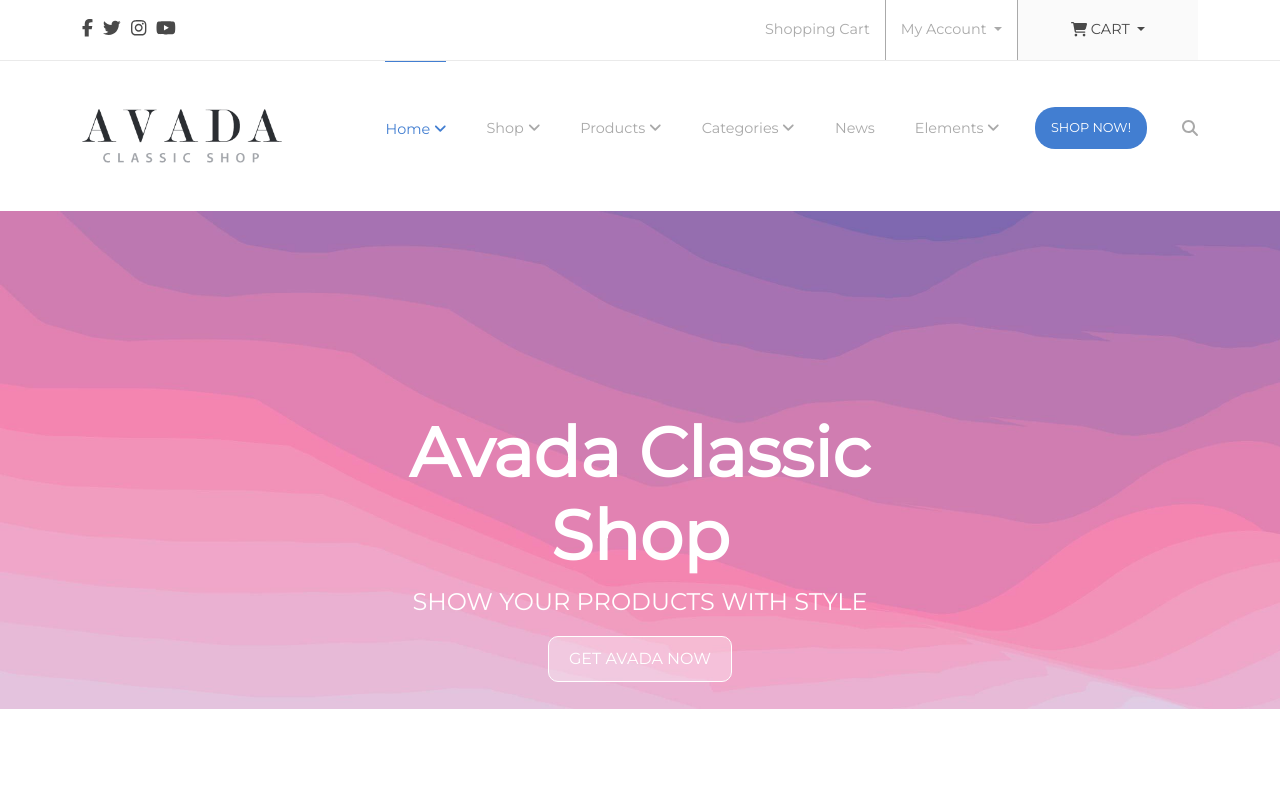
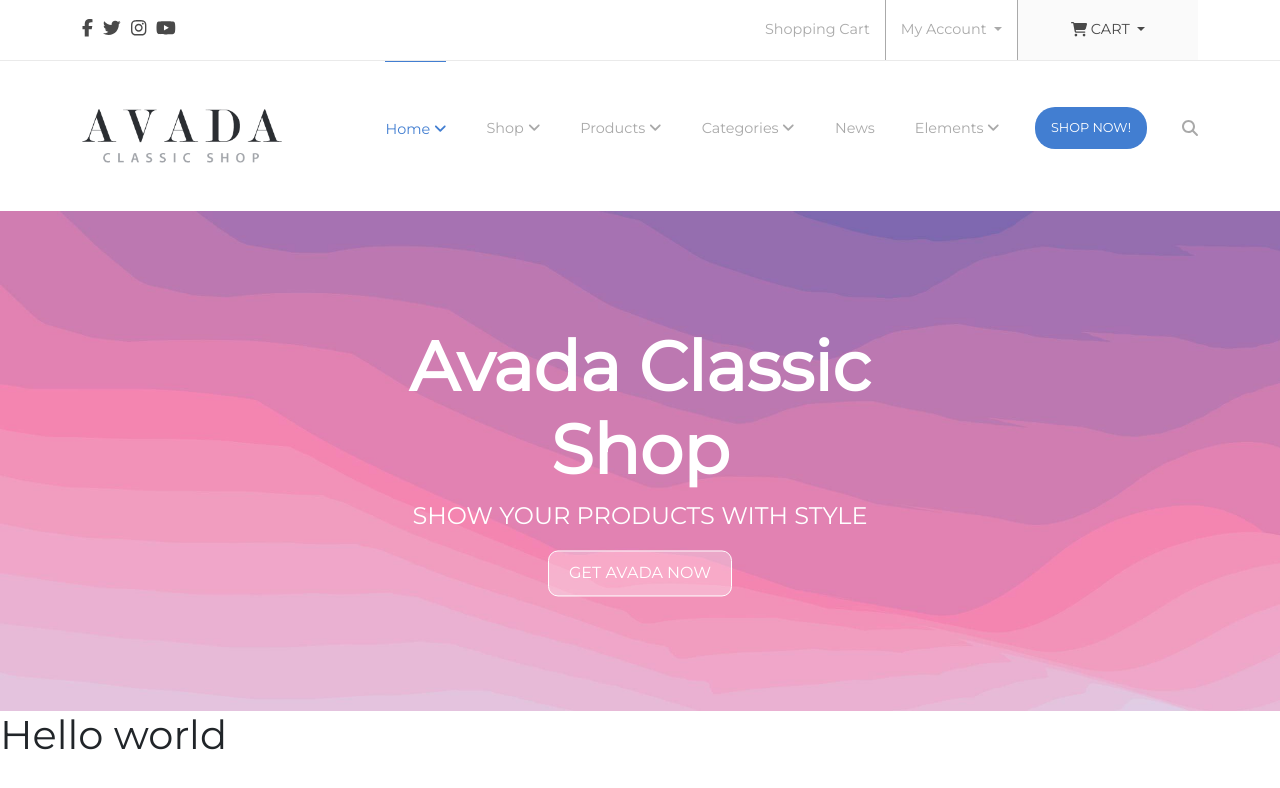
Before and after one commit to robertoraciti/proj-html-vuejs, a Vue app: page / in a window 1280 px wide. Shown: the top 788 px of the page. Built offline with nearby package versions, Linux system fonts and the light colour scheme.

Commit message:
fix jumbotron

```diff
--- a/src/components/_jumbotron.vue
+++ b/src/components/_jumbotron.vue
@@ -77,7 +77,7 @@
 
 <style lang="scss" scoped>
 .jumbotron {
-  height: 400px;
+  height: 500px;
 
   object-fit: cover;
   object-position: center;
@@ -91,7 +91,7 @@
     position: absolute;
     left: 0;
     top: 50%;
-    transform: translateY(15%);
+
     cursor: pointer;
   }
   .go-next {
@@ -99,7 +99,7 @@
     position: absolute;
     right: 0;
     top: 50%;
-    transform: translateY(15%);
+
     cursor: pointer;
   }
 
@@ -112,6 +112,7 @@
 
   img {
     width: 100%;
+    height: 100%;
     position: relative;
   }
 
@@ -119,7 +120,8 @@
     position: absolute;
     top: 50%;
     left: 50%;
-    transform: translateX(-50%);
+    transform: translateX(-50%) translateY(-50%);
+
     color: white;
     text-align: center;
 
```
